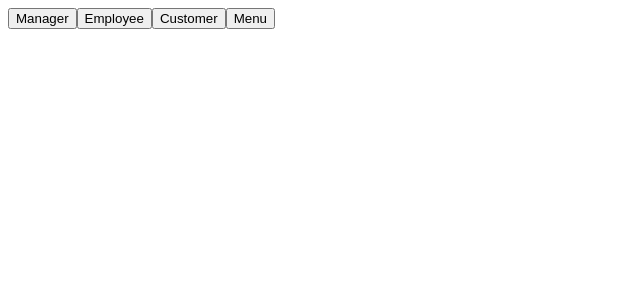
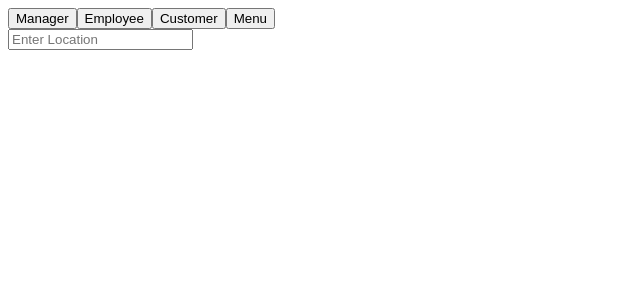
Before and after one commit to CSCE315-Spring23/CSCE315_Team2_Project3, a React (Create React App) app: page / in a window 1280 px wide. Shown: the top 300 px of the page, without its empty margins (0-640 px from the left). Built offline with nearby package versions, Linux system fonts and the light colour scheme.

Commit message:
Weather API Works

```diff
--- a/package.json
+++ b/package.json
@@ -8,6 +8,7 @@
     "@testing-library/user-event": "^13.5.0",
     "mysql": "^2.18.1",
     "react": "^18.2.0",
+    "react-axios": "^2.0.6",
     "react-dom": "^18.2.0",
     "react-router-dom": "^6.10.0",
     "react-scripts": "^2.1.3",
--- a/src/Home.js
+++ b/src/Home.js
@@ -1,5 +1,6 @@
-import React from 'react'
+import React, { useState } from 'react'
 import {useNavigate} from 'react-router-dom';
+import axios from 'axios'
 
 export default function Home() {
 
@@ -25,6 +26,25 @@ export default function Home() {
 
   }
 
+  const [data, setData] = useState({});
+  const [location, setLocation] = useState('');
+
+  const weatherURL = 'https://api.openweathermap.org/data/2.5/weather?q='+location+'&units=imperial&appid=bf2654fa7c7181f891ee8e383e28dd81';
+  var response;
+  const searchLocation = (event) => {
+    if(event.key === 'Enter') {
+      axios.get(weatherURL).then((response) => {
+
+        setData(response.data);
+        console.log(response.data);
+
+      });
+      setLocation('')
+    }
+  }
+
+  console.log(data.main);
+
   return (
     <>
       <div>
@@ -32,6 +52,14 @@ export default function Home() {
         <button onClick={navigateToEmployee}>Employee</button>
         <button onClick={navigateToCustomer}>Customer</button>
         <button onClick={navigateToMenuBoard}>Menu</button>
+        <div>{data.main ? <h1>{Math.ceil(data.main.temp)}</h1> : null}</div>
+        <input
+          placeholder="Enter Location"
+          value={location}
+          type="text"
+          onKeyPress={searchLocation}
+          onChange={event => setLocation(event.target.value)}
+        />
       </div>
 
     </>
```
Also changed, not shown: 14 other files (tests, documents, lock files or other folders).
